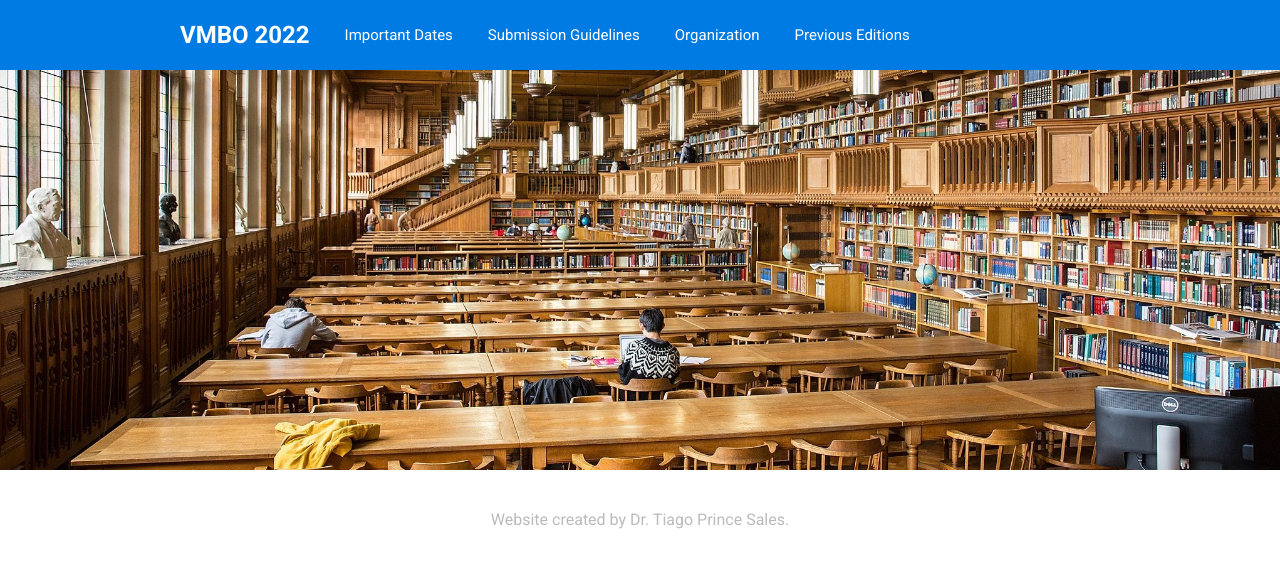
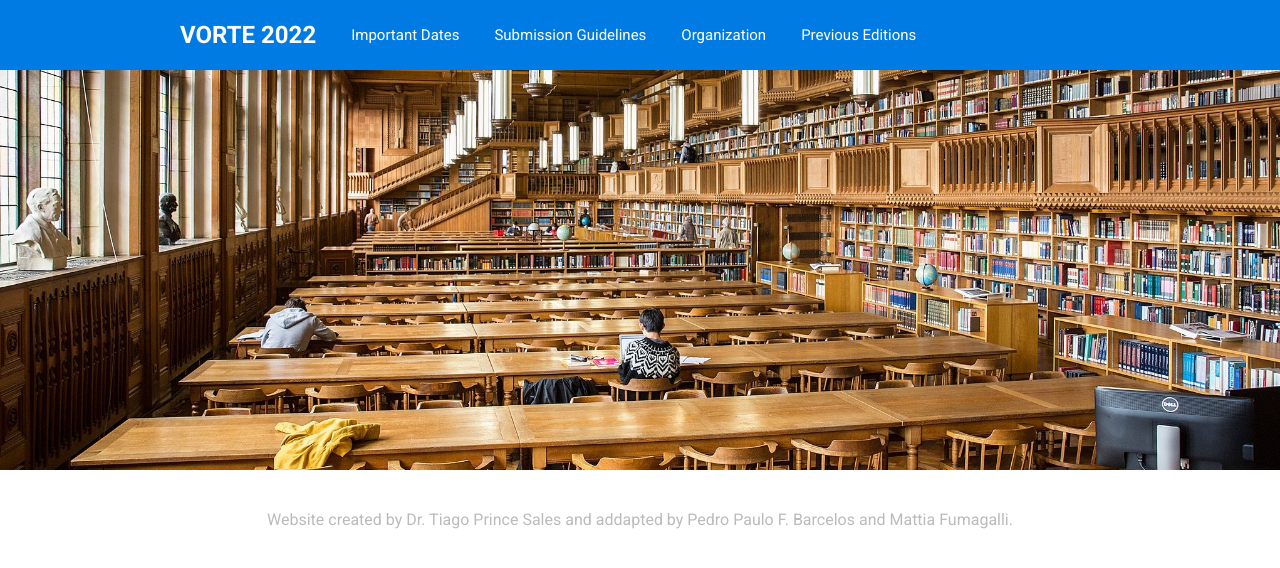
Before and after one commit to vorte2022/vorte2022.github.io, a Gatsby site: page /organization in a window 1280 px wide. Built offline with nearby package versions, Linux system fonts and the light colour scheme; Gatsby itself is replaced by a stand-in of ours.

Commit message:
First Test
testing edditing

```diff
--- a/src/components/Layout.js
+++ b/src/components/Layout.js
@@ -18,7 +18,7 @@ export default function Layout({ children }) {
       />
       <div className="content">{children}</div>
       <footer>
-        <p>Website created by Dr. Tiago Prince Sales.</p>
+        <p>Website created by Dr. Tiago Prince Sales and addapted by Pedro Paulo F. Barcelos and Mattia Fumagalli.</p>
       </footer>
     </div>
   )
--- a/src/components/Navbar.js
+++ b/src/components/Navbar.js
@@ -7,7 +7,7 @@ export default function Navbar() {
     <header>
       <div className="navbar">
         <Link to="/" className="logo">
-          VMBO 2022
+          VORTE 2022
         </Link>
         <nav>
           <ul>
--- a/src/pages/index.js
+++ b/src/pages/index.js
@@ -263,6 +263,7 @@ export default function Home() {
             <li>VMBO 2012, Vienna, AT</li>
             <li>VMBO 2011, Ghent, BE</li>
             <li>VMBO 2009, Amsterdam, NL</li>
+            <li>TESTE TESTE</li>
           </ul>
         </div>
       </section>
```
